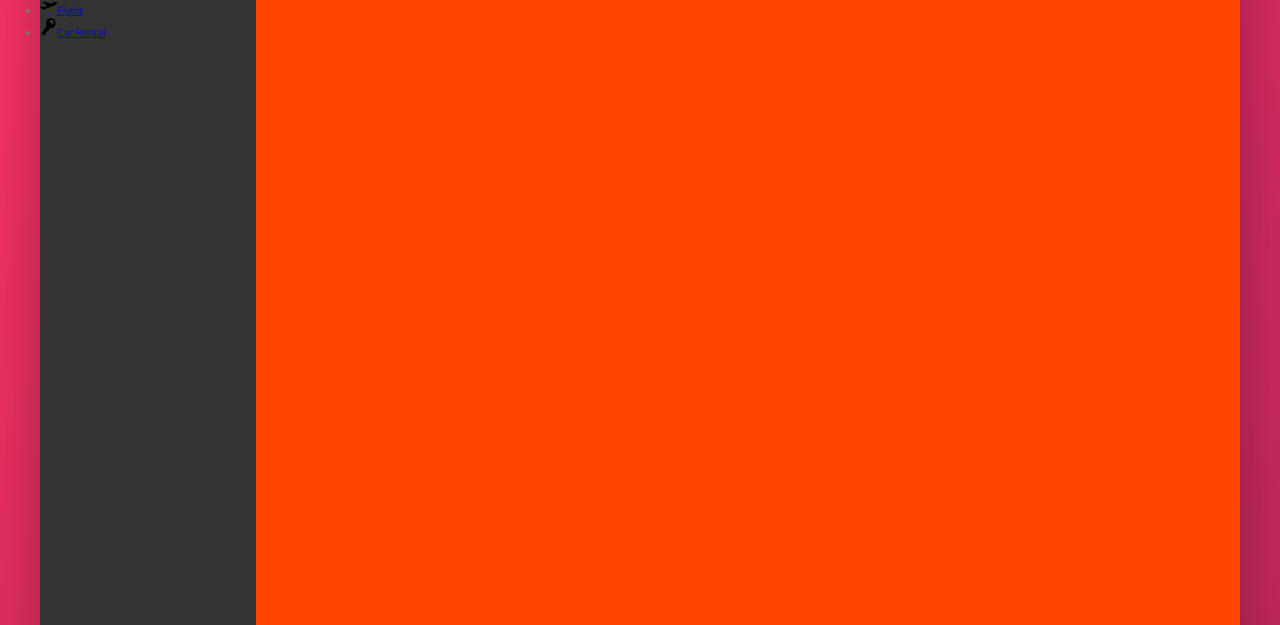
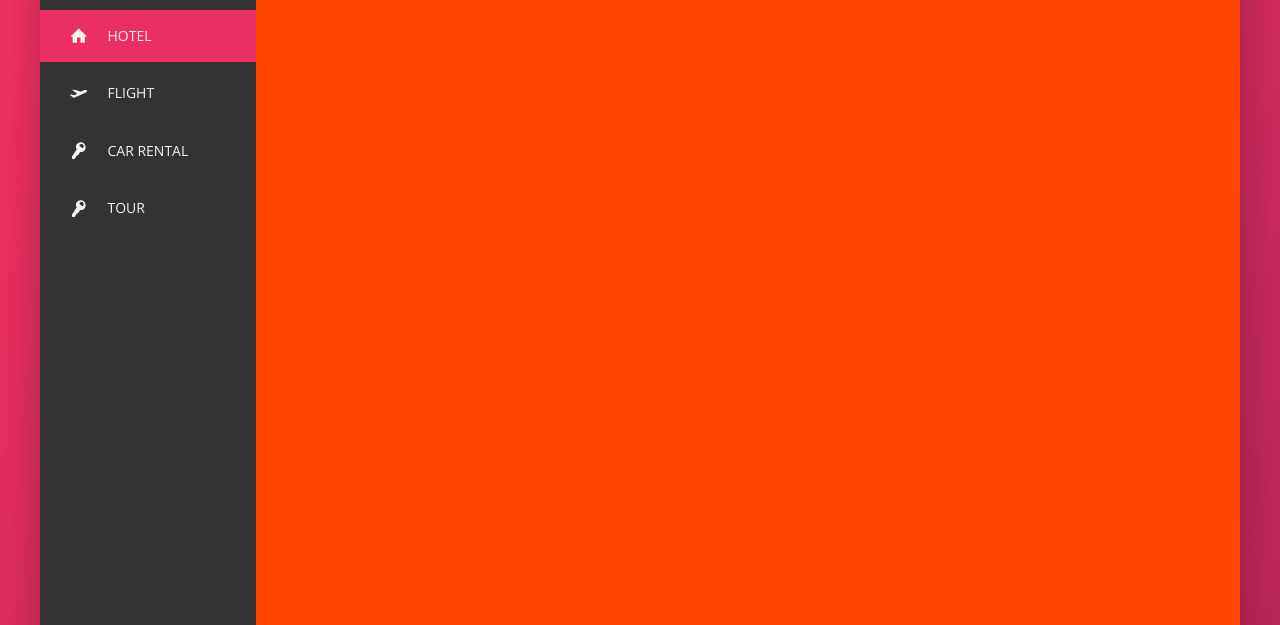
Before and after one commit to S-Abdullahi/trillo, a website: page index.html in a window 1280 px wide. Shown: the part 175-800 px from the top of the page. Drawn offline with nearby package versions, Linux system fonts and the light colour scheme.

Commit message:
side nav

```diff
--- a/index.html
+++ b/index.html
@@ -46,7 +46,7 @@
             <div class="content">
                 <nav class="sidebar">
                     <ul class="side-nav">
-                        <li class="side-nav__item">
+                        <li class="side-nav__item side-nav__item--active">
                             <a href="#" class="side-nav__link">
                                 <svg class="side-nav__icon">
                                     <use xlink:href="img/sprite.svg#icon-home"></use>
@@ -70,6 +70,14 @@
                                 </svg>
                             </a>
                         </li>
+                        <li class="side-nav__item">
+                            <a href="#" class="side-nav__link">
+                                <svg class="side-nav__icon">
+                                    <use xlink:href="img/sprite.svg#icon-key"></use>
+                                    <span>Tour</span>
+                                </svg>
+                            </a>
+                        </li>
                     </ul>
                     <div class="legal">
                         &copy; 2022 by trillo. Developed by S-Abdullahi
--- a/sass/_component.scss
+++ b/sass/_component.scss
@@ -119,17 +119,62 @@
 
 //SIDE NAVIAGATION
 .side-nav{
+    font-size: 1.4rem;
+    list-style: none;
+    margin-top: 3.5rem;
+
     &__item{
+        position: relative;
+
+        &:not(:last-child){
+            margin-bottom:.5rem
+           }
 
     }
 
-    &__link{
+    &__item::before{
+        content: "";
+        position: absolute;
+        top: 0;
+        left: 0;
+        height: 100%;
+        width: 3px;
+        background-color: var(--color-primary);
+        transform: scaleY(0);
+        transition: transform 0.2s,
+                    width .4s cubic-bezier(1,0,0,1) .2s,
+                    background-color .1s;
+    }
 
+    &__item:hover::before,
+    &__item--active::before{
+          transform: scaleY(1);
+          width: 100%;
+    }
+
+    &__item:active::before{
+        background-color: var(--color-primary-light);
+    }
+
+    &__link:link,
+    &__link:visited{
+        color: var(--color-grey-light-2);
+        text-decoration: none;
+        text-transform: uppercase;
+        display: block;
+        padding: 1.5rem 3rem;
+        position: relative;
+        z-index: 10;
+
+        display: flex;
+        align-items: center;
     }
 
     &__icon{
         width: 1.75rem;
         height: 1.75rem;
+        margin-right: 2rem;
+        fill: currentColor;
     }
 }
 
```
Also changed, not shown: css/style.css.
